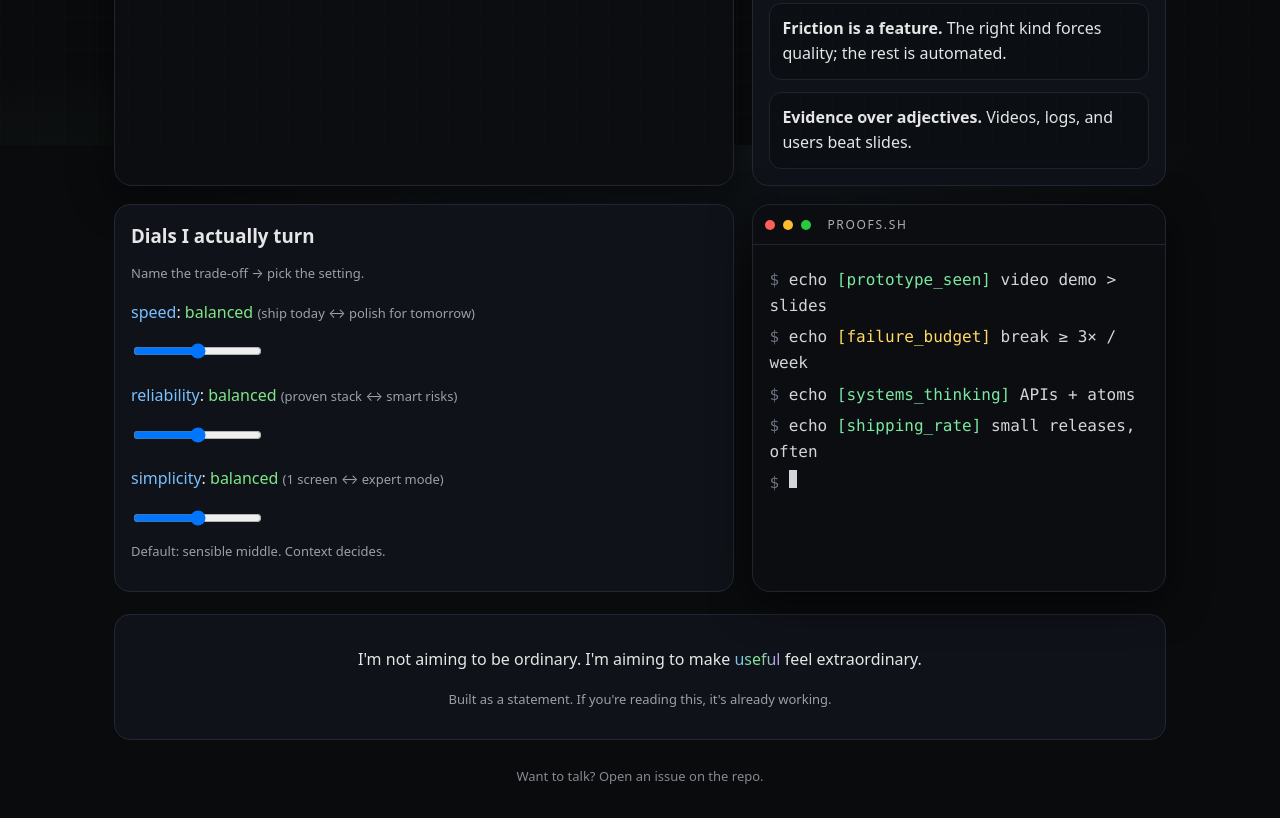
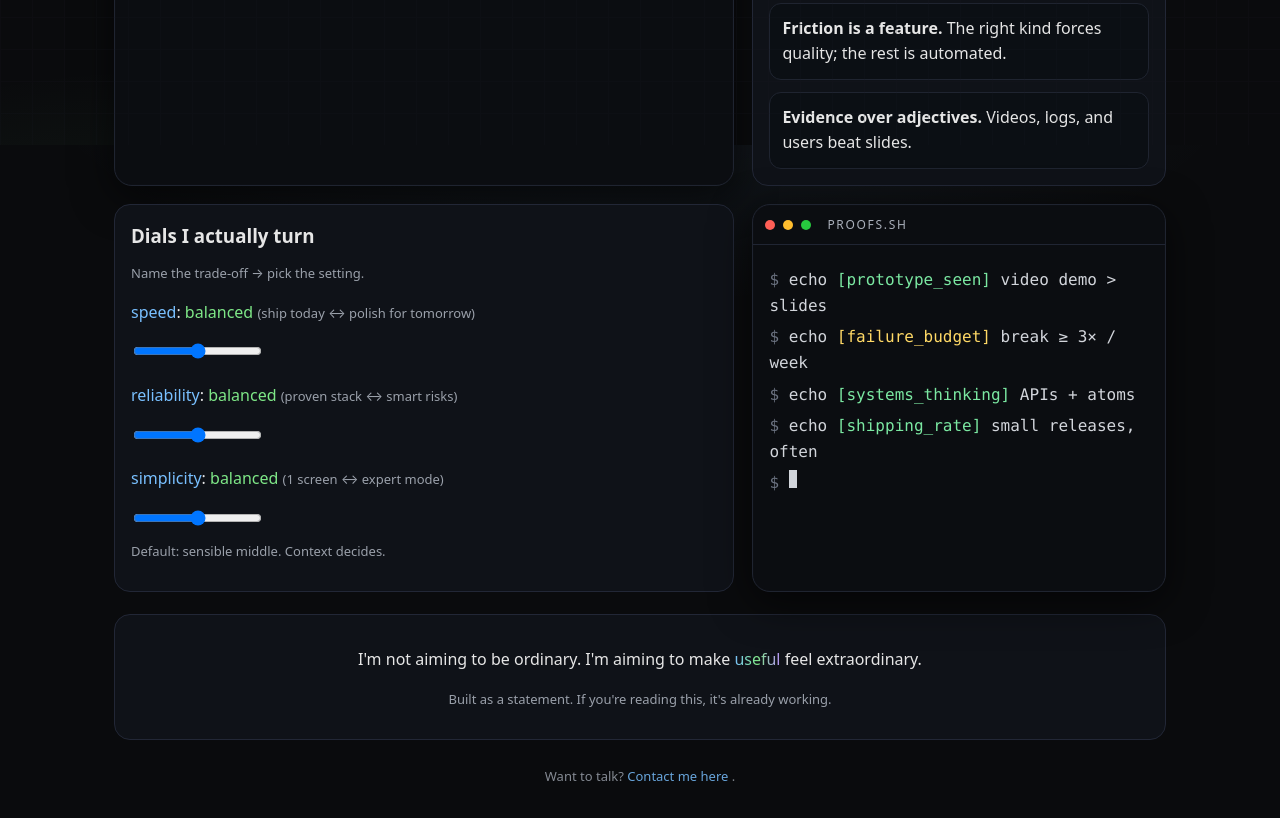
Before and after one commit to T3chieJack/Jack, a plain HTML site: page index.html in a window 1280 px wide. Shown: the part 655-1473 px from the top of the page. Drawn offline with Linux system fonts and the light colour scheme.

Commit message:
Update index.html

```diff
--- a/index.html
+++ b/index.html
@@ -107,7 +107,13 @@
       <p class="muted">Built as a statement. If you're reading this, it's already working.</p>
     </section>
     <footer class="center" style="margin:26px 0 8px 0">
-      <div class="muted">Want to talk? Open an issue on the repo.</div>
+      <div class="muted">
+  Want to talk?
+  <a href="https://forms.gle/GjuM1SguUpDhu2eZ6" target="_blank" style="color:#79c0ff;text-decoration:none">
+    Contact me here
+  </a>.
+</div>
+
     </footer>
   </main>
   <script>
```
